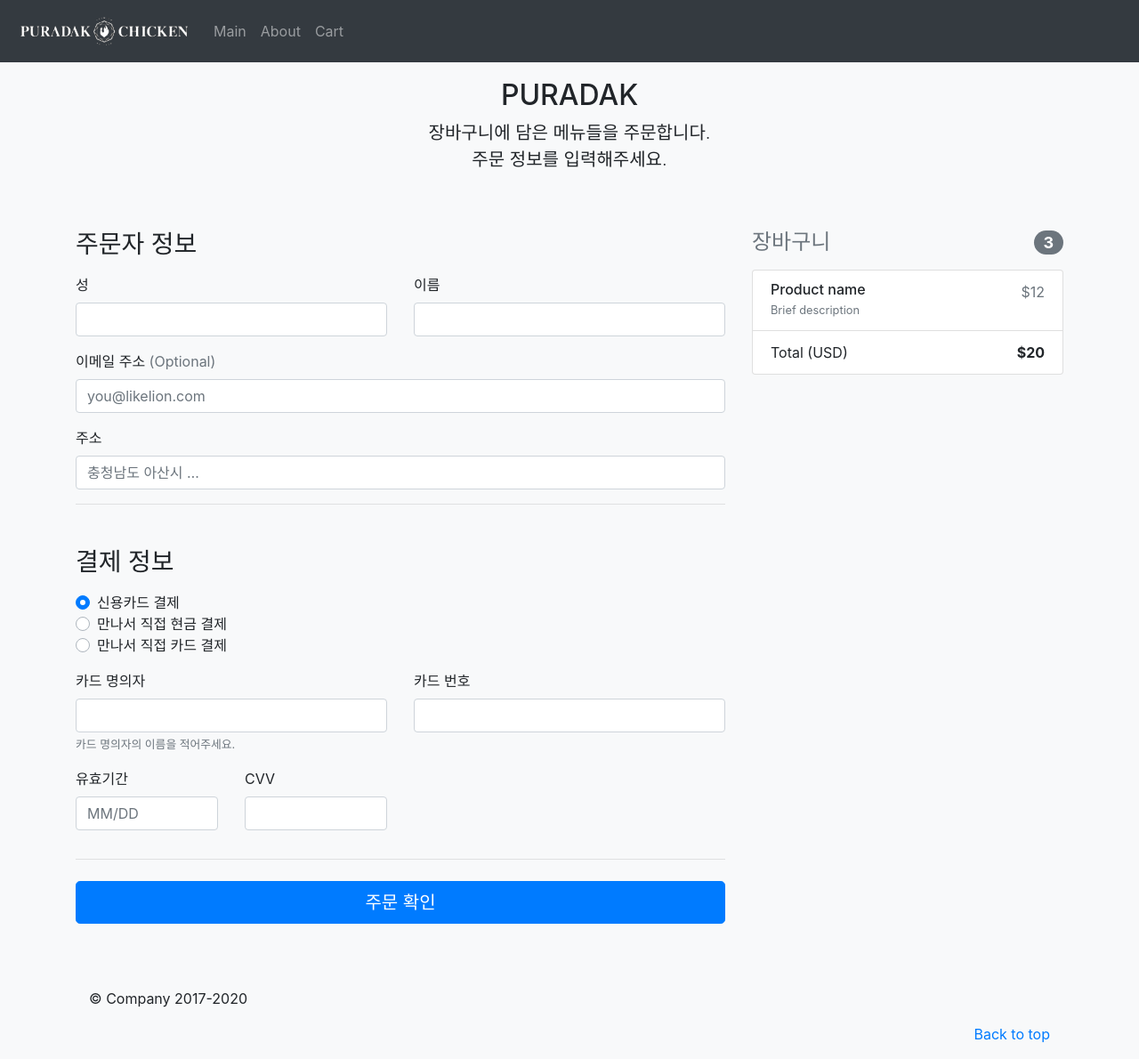
After one commit to LikeLionSCH/ChickenTeam, a Django app: page /cart/ in a window 1280 px wide. The commit adds this page. Shown: the whole page at 89% size. Run offline with Django 3.2, Linux system fonts and the light colour scheme; some libraries are stand-ins or nearby versions.

Commit message:
cart homepage 연결

```diff
--- a/page/templates/about.html
+++ b/page/templates/about.html
@@ -65,7 +65,7 @@
                 </li>
                 <!--cart.html로 들어가는 링크-->
                 <li class="nav-item">
-                    <a class="nav-link" href="#">Cart</a>
+                    <a class="nav-link" href="{% url 'cart' %}">Cart</a>
                 </li>
             </ul>
         </div>
--- /dev/null
+++ b/page/templates/cart.html
@@ -0,0 +1,233 @@
+{% load static %}
+<!doctype html>
+<html lang="en">
+
+<head>
+    <meta charset="utf-8">
+    <meta name="viewport" content="width=device-width, initial-scale=1, shrink-to-fit=no">
+    <meta name="description" content="">
+    <meta name="author" content="Mark Otto, Jacob Thornton, and Bootstrap contributors">
+    <meta name="generator" content="Jekyll v4.1.1">
+    <title>푸라닭 - 주문 확인 페이지</title>
+
+    <link rel="canonical" href="https://getbootstrap.com/docs/4.5/examples/checkout/">
+
+    <!-- Bootstrap core CSS -->
+    <link href="/docs/4.5/dist/css/bootstrap.min.css" rel="stylesheet"
+        integrity="sha384-JcKb8q3iqJ61gNV9KGb8thSsNjpSL0n8PARn9HuZOnIxN0hoP+VmmDGMN5t9UJ0Z" crossorigin="anonymous">
+
+    <!-- Favicons -->
+    <link rel="apple-touch-icon" href="/docs/4.5/assets/img/favicons/apple-touch-icon.png" sizes="180x180">
+    <link rel="icon" href="/docs/4.5/assets/img/favicons/favicon-32x32.png" sizes="32x32" type="image/png">
+    <link rel="icon" href="/docs/4.5/assets/img/favicons/favicon-16x16.png" sizes="16x16" type="image/png">
+    <link rel="manifest" href="/docs/4.5/assets/img/favicons/manifest.json">
+    <link rel="mask-icon" href="/docs/4.5/assets/img/favicons/safari-pinned-tab.svg" color="#563d7c">
+    <link rel="icon" href="/docs/4.5/assets/img/favicons/favicon.ico">
+    <link rel="stylesheet" href="https://stackpath.bootstrapcdn.com/bootstrap/4.5.2/css/bootstrap.min.css"
+        integrity="sha384-JcKb8q3iqJ61gNV9KGb8thSsNjpSL0n8PARn9HuZOnIxN0hoP+VmmDGMN5t9UJ0Z" crossorigin="anonymous">
+
+    <meta name="msapplication-config" content="/docs/4.5/assets/img/favicons/browserconfig.xml">
+    <meta name="theme-color" content="#563d7c">
+
+    <script src="https://code.jquery.com/jquery-3.5.1.slim.min.js"
+        integrity="sha384-DfXdz2htPH0lsSSs5nCTpuj/zy4C+OGpamoFVy38MVBnE+IbbVYUew+OrCXaRkfj" crossorigin="anonymous">
+    </script>
+    <script src="https://cdn.jsdelivr.net/npm/popper.js@1.16.1/dist/umd/popper.min.js"
+        integrity="sha384-9/reFTGAW83EW2RDu2S0VKaIzap3H66lZH81PoYlFhbGU+6BZp6G7niu735Sk7lN" crossorigin="anonymous">
+    </script>
+    <script src="https://stackpath.bootstrapcdn.com/bootstrap/4.5.2/js/bootstrap.min.js"
+        integrity="sha384-B4gt1jrGC7Jh4AgTPSdUtOBvfO8shuf57BaghqFfPlYxofvL8/KUEfYiJOMMV+rV" crossorigin="anonymous">
+    </script>
+
+    <style>
+        .bd-placeholder-img {
+            font-size: 1.125rem;
+            text-anchor: middle;
+            -webkit-user-select: none;
+            -moz-user-select: none;
+            -ms-user-select: none;
+            user-select: none;
+        }
+
+        @media (min-width: 768px) {
+            .bd-placeholder-img-lg {
+                font-size: 3.5rem;
+            }
+        }
+    </style>
+    <!-- Custom styles for this template -->
+    <link href="form-validation.css" rel="stylesheet">
+</head>
+
+<body class="bg-light">
+    <div class="container">
+        <!--Nav bar-->
+        <nav class="navbar navbar-expand-md navbar-dark fixed-top bg-dark">
+            <!-- cover.html로 돌아가는 이미지 버튼-->
+            <a class="navbar-brand" href="#"><img src="{% static 'images/logo.png'%}" width="200px" alt="logo image"></a>
+
+            <div class="collapse navbar-collapse" id="navbarsExampleDefault">
+                <ul class="navbar-nav mr-auto">
+                    <!--order.html로 들어가는 링크-->
+                    <li class="nav-item">
+                        <a class="nav-link" href="{% url 'order' %}">Main</a>
+                    </li>
+                    <!--about.html로 들어가는 링크-->
+                    <li class="nav-item">
+                        <a class="nav-link" href="{% url 'about' %}">About</a>
+                    </li>
+                    <!--cart.html로 들어가는 링크-->
+                    <li class="nav-item">
+                        <a class="nav-link" href="{% url 'cart' %}">Cart</a>
+                    </li>
+                </ul>
+            </div>
+        </nav>
+
+        <div style="margin-top: 40px;" class="py-5 text-center">
+            <h2>PURADAK</h2>
+            <p class="lead">장바구니에 담은 메뉴들을 주문합니다.<br>주문 정보를 입력해주세요.</p>
+        </div>
+
+        <!-- 장바구니 부분 -->
+        <div class="row">
+            <div class="col-md-4 order-md-2 mb-4">
+                <h4 class="d-flex justify-content-between align-items-center mb-3">
+                    <span class="text-muted">장바구니</span>
+                    <!-- 객체 개수 (장바구니 메뉴 개수) -->
+                    <span class="badge badge-secondary badge-pill">3</span>
+                </h4>
+                <ul class="list-group mb-3">
+                    <!-- 객체 반복으로 넣을 곳 (카드) -->
+                    <li class="list-group-item d-flex justify-content-between lh-condensed">
+                        <div>
+                            <!-- 메뉴 이름, 설명 -->
+                            <h6 class="my-0">Product name</h6>
+                            <small class="text-muted">Brief description</small>
+                        </div>
+                        <!-- 메뉴 가격 -->
+                        <span class="text-muted">$12</span>
+                    </li>
+                    <!-- 전체 가격 -->
+                    <li class="list-group-item d-flex justify-content-between">
+                        <span>Total (USD)</span>
+                        <strong>$20</strong>
+                    </li>
+                </ul>
+            </div>
+            <div class="col-md-8 order-md-1">
+                <h3 class="mb-3">주문자 정보</h3>
+                <form class="needs-validation" novalidate>
+                    <div class="row">
+                        <div class="col-md-6 mb-3">
+                            <label for="firstName">성</label>
+                            <input type="text" class="form-control" id="firstName" placeholder="" value="" required>
+                            <div class="invalid-feedback">
+                                성을 입력해주십시오.
+                            </div>
+                        </div>
+                        <div class="col-md-6 mb-3">
+                            <label for="lastName">이름</label>
+                            <input type="text" class="form-control" id="lastName" placeholder="" value="" required>
+                            <div class="invalid-feedback">
+                                이름을 입력해주십시오.
+                            </div>
+                        </div>
+                    </div>
+
+                    <div class="mb-3">
+                        <label for="email">이메일 주소 <span class="text-muted">(Optional)</span></label>
+                        <input type="email" class="form-control" id="email" placeholder="you@likelion.com">
+                        <div class="invalid-feedback">
+                           이메일 주소를 입력해주십시오.
+                        </div>
+                    </div>
+
+                    <div class="mb-3">
+                        <label for="address">주소</label>
+                        <input type="text" class="form-control" id="address" placeholder="충청남도 아산시 …" required>
+                        <div class="invalid-feedback">
+                            주소를 입력해주십시오.
+                        </div>
+                    </div>
+
+                    <hr class="mb-4">
+                    <br>
+                    <h3 class="mb-3">결제 정보</h3>
+
+                    <div class="d-block my-3">
+                        <div class="custom-control custom-radio">
+                            <input id="credit" name="paymentMethod" type="radio" class="custom-control-input" checked
+                                required>
+                            <label class="custom-control-label" for="credit">신용카드 결제</label>
+                        </div>
+                        <div class="custom-control custom-radio">
+                            <input id="debit" name="paymentMethod" type="radio" class="custom-control-input" required>
+                            <label class="custom-control-label" for="debit">만나서 직접 현금 결제</label>
+                        </div>
+                        <div class="custom-control custom-radio">
+                            <input id="paypal" name="paymentMethod" type="radio" class="custom-control-input" required>
+                            <label class="custom-control-label" for="paypal">만나서 직접 카드 결제</label>
+                        </div>
+                    </div>
+                    <div class="row">
+                        <div class="col-md-6 mb-3">
+                            <label for="cc-name">카드 명의자</label>
+                            <input type="text" class="form-control" id="cc-name" placeholder="" required>
+                            <small class="text-muted">카드 명의자의 이름을 적어주세요.</small>
+                            <div class="invalid-feedback">
+                                카드 명의자 이름을 적어주십시오.
+                            </div>
+                        </div>
+                        <div class="col-md-6 mb-3">
+                            <label for="cc-number">카드 번호</label>
+                            <input type="text" class="form-control" id="cc-number" placeholder="" required>
+                            <div class="invalid-feedback">
+                                카드 번호를 적어주십시오.
+                            </div>
+                        </div>
+                    </div>
+                    <div class="row">
+                        <div class="col-md-3 mb-3">
+                            <label for="cc-expiration">유효기간</label>
+                            <input type="text" class="form-control" id="cc-expiration" placeholder="MM/DD" required>
+                            <div class="invalid-feedback">
+                                Expiration date required
+                            </div>
+                        </div>
+                        <div class="col-md-3 mb-3">
+                            <label for="cc-cvv">CVV</label>
+                            <input type="text" class="form-control" id="cc-cvv" placeholder="" required>
+                            <div class="invalid-feedback">
+                                Security code required
+                            </div>
+                        </div>
+                    </div>
+                    <hr class="mb-4">
+                    <button class="btn btn-primary btn-lg btn-block" type="submit">주문 확인</button>
+                    <br><br><br>
+                </form>
+            </div>
+        </div>
+
+        <footer class="container">
+            <p>&copy; Company 2017-2020</p>
+
+            <p class="float-right">
+                <a href="#">Back to top</a>
+            </p>
+        </footer>
+    </div>
+    <script src="https://code.jquery.com/jquery-3.5.1.slim.min.js"
+        integrity="sha384-DfXdz2htPH0lsSSs5nCTpuj/zy4C+OGpamoFVy38MVBnE+IbbVYUew+OrCXaRkfj" crossorigin="anonymous">
+    </script>
+    <script>
+        window.jQuery || document.write('<script src="/docs/4.5/assets/js/vendor/jquery.slim.min.js"><\/script>')
+    </script>
+    <script src="/docs/4.5/dist/js/bootstrap.bundle.min.js"
+        integrity="sha384-LtrjvnR4Twt/qOuYxE721u19sVFLVSA4hf/rRt6PrZTmiPltdZcI7q7PXQBYTKyf" crossorigin="anonymous">
+    </script>
+    <script src="form-validation.js"></script>
+</body>
+
+</html>
--- a/page/templates/order.html
+++ b/page/templates/order.html
@@ -58,15 +58,15 @@
             <ul class="navbar-nav mr-auto">
                 <!--order.html로 들어가는 링크-->
                 <li class="nav-item">
-                    <a class="nav-link" href="{%url 'order' %}">Main</a>
+                    <a class="nav-link" href="{% url 'order' %}">Main</a>
                 </li>
                 <!--about.html로 들어가는 링크-->
                 <li class="nav-item">
-                    <a class="nav-link" href="{%url 'about' %}">About</a>
+                    <a class="nav-link" href="{% url 'about' %}">About</a>
                 </li>
                 <!--cart.html로 들어가는 링크-->
                 <li class="nav-item">
-                    <a class="nav-link" href="#">Cart</a>
+                    <a class="nav-link" href="{% url 'cart' %}">Cart</a>
                 </li>
             </ul>
         </div>
--- a/page/urls.py
+++ b/page/urls.py
@@ -1,9 +1,10 @@
 from django.contrib import admin
 from django.urls import path, include
-from .views import cover, order, about, finish
+from .views import cover, order, about, finish, cart
 urlpatterns = [
     path('', cover, name="cover"), # Cover 처음 페이지
     path('order/', order, name="order"), # Order 페이지 - 메뉴주문 메인 페이지
     path('about/', about, name="about"), # About 페이지 - 페이지 설명 페이지
-    path('finish/', finish, name="finish"),
+    path('finish/', finish, name="finish"), # Finish 페이지 - 주문 완료 후 order로 돌아가는 페이지
+    path('cart/', cart, name="cart"), # Cart 페이지 - order 페이지에서 장바구니에 추가 한 값 보여주기
 ]
--- a/page/views.py
+++ b/page/views.py
@@ -17,5 +17,7 @@
 def finish(request):
     return render(request, 'finish.html')
 
+def cart(request):
+    return render(request, 'cart.html')
 # def delete(request, chicken_id):
 #     return redirect()
```
